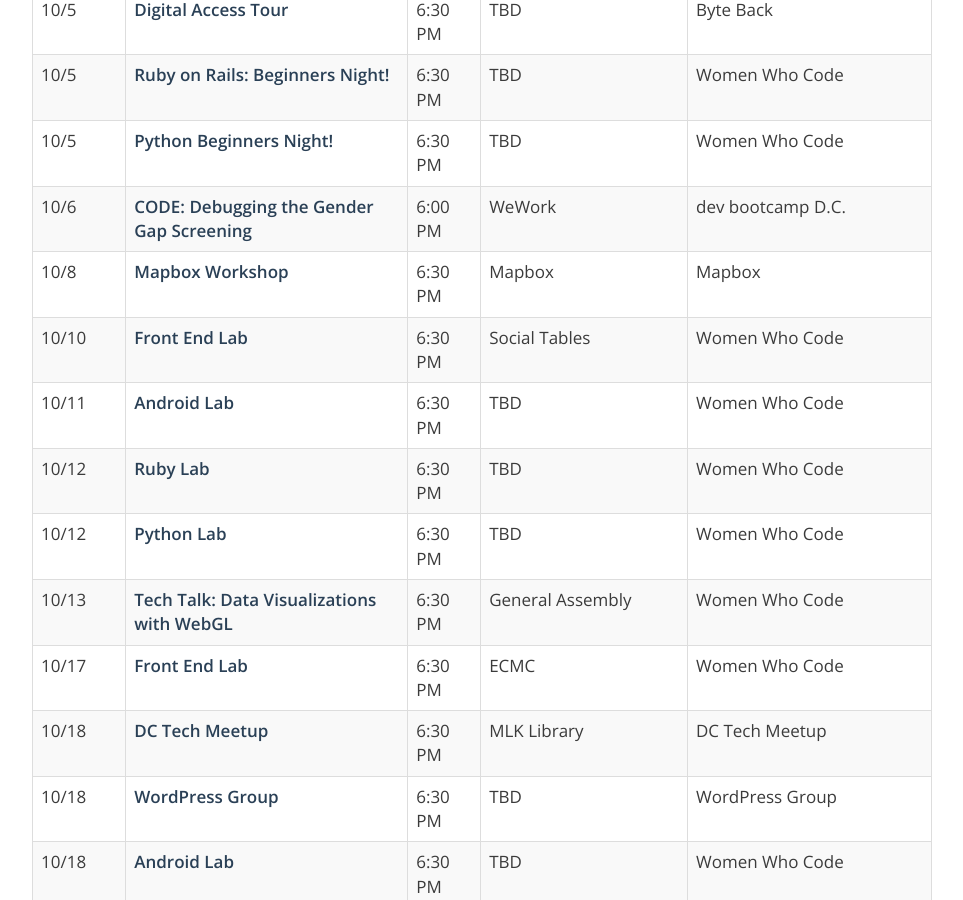
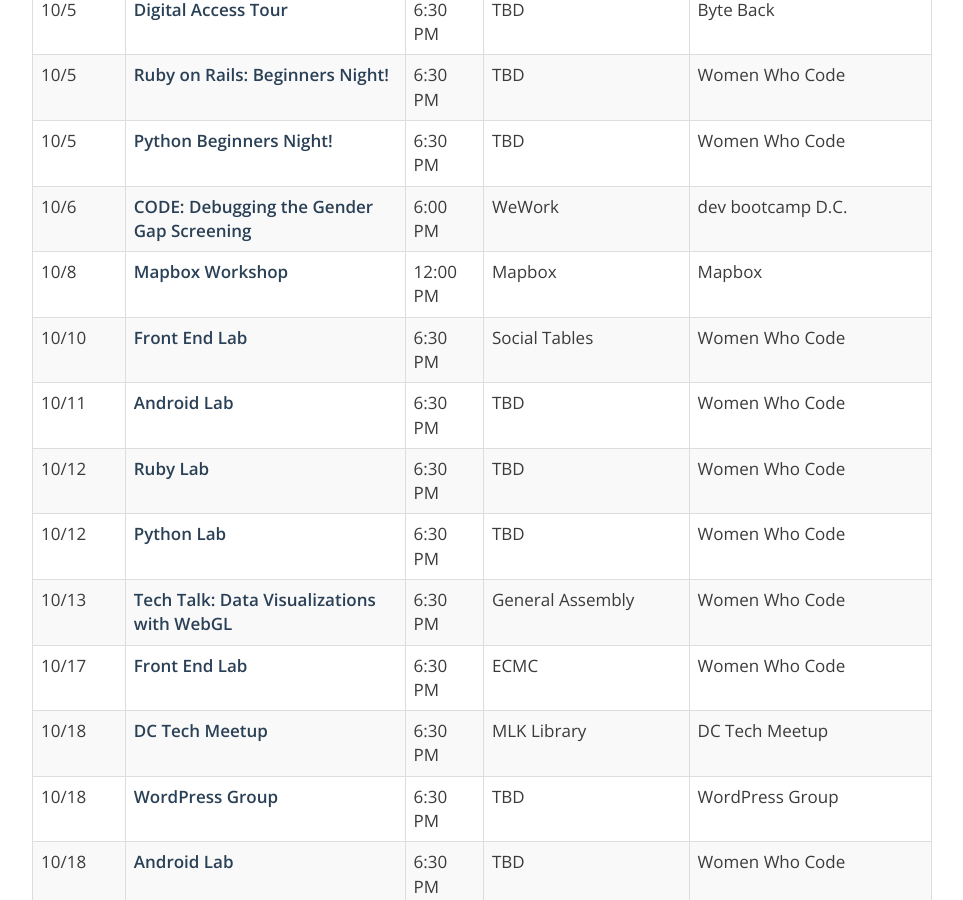
Before and after one commit to dcfemtech/dcfemtech.github.io, a Jekyll site: the page built from _events/tourdecode.markdown, in a window 1280 px wide and 900 px high, scrolled down 789 px. Shown: the whole window, without its empty margins (158-1121 px from the left). Built offline with Jekyll 4.4.1, drawn with Linux system fonts in a browser that asks for light colours.

Commit message:
Update Mapbox workshop link and time

```diff
--- a/_events/tourdecode.markdown
+++ b/_events/tourdecode.markdown
@@ -26,7 +26,7 @@
 | 10/5 | [Ruby on Rails: Beginners Night!](https://www.meetup.com/Women-Who-Code-DC/events/228457105/)| 6:30 PM | TBD | Women Who Code |
 | 10/5 | [Python Beginners Night!](https://www.meetup.com/Women-Who-Code-DC/events/226817465/)| 6:30 PM | TBD | Women Who Code |
 | 10/6 | [CODE: Debugging the Gender Gap Screening](https://www.meetup.com/Dev-Bootcamp-DC-Learn-To-Code/events/233919692/)| 6:00 PM | WeWork | dev bootcamp D.C. |
-| 10/8 | [Mapbox Workshop](https://mapboxchillzone.splashthat.com/)| 6:30 PM | Mapbox | Mapbox |
+| 10/8 | [Mapbox Workshop](https://miniconfmapbox.splashthat.com/)| 12:00 PM | Mapbox | Mapbox |
 | 10/10 | [Front End Lab](https://www.meetup.com/Women-Who-Code-DC/events/233224765/)| 6:30 PM | Social Tables | Women Who Code |
 | 10/11 | [Android Lab](https://www.meetup.com/Women-Who-Code-DC/events/pjkzrlyvnbpb/)| 6:30 PM | TBD | Women Who Code |
 | 10/12 | [Ruby Lab](https://www.meetup.com/Women-Who-Code-DC/events/233734789/) | 6:30 PM | TBD | Women Who Code |
```
